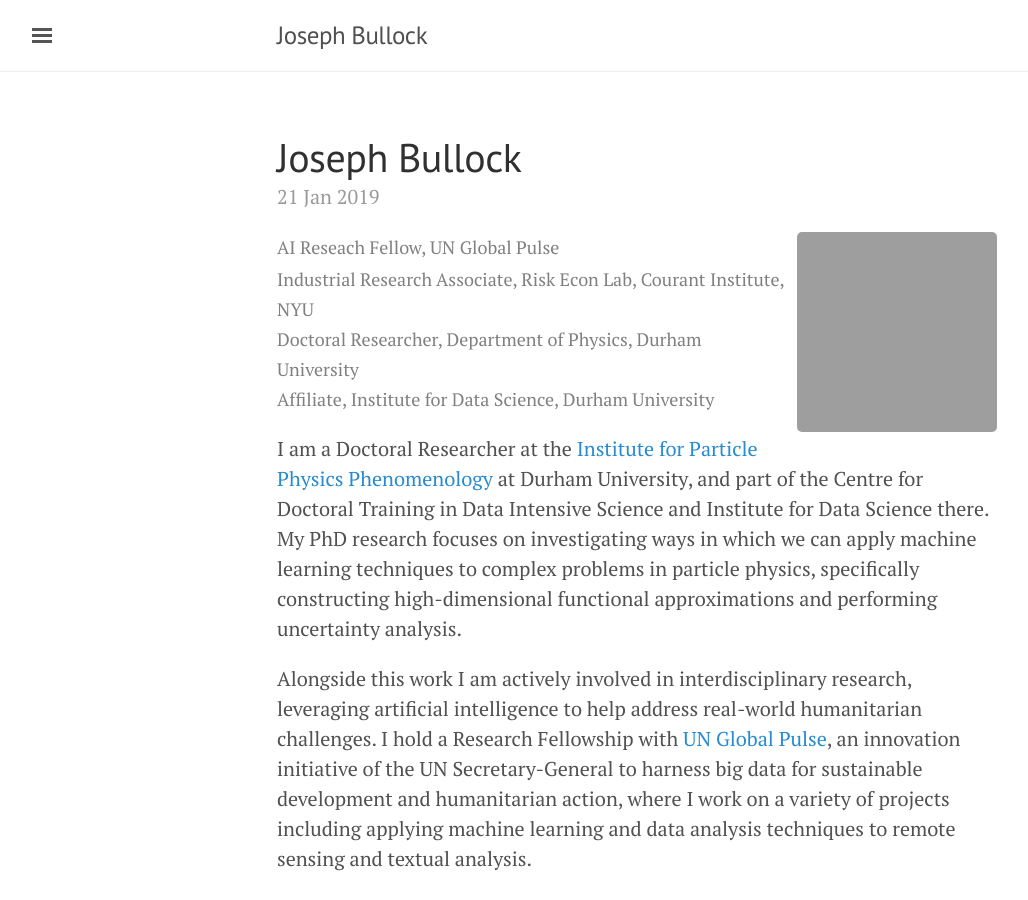
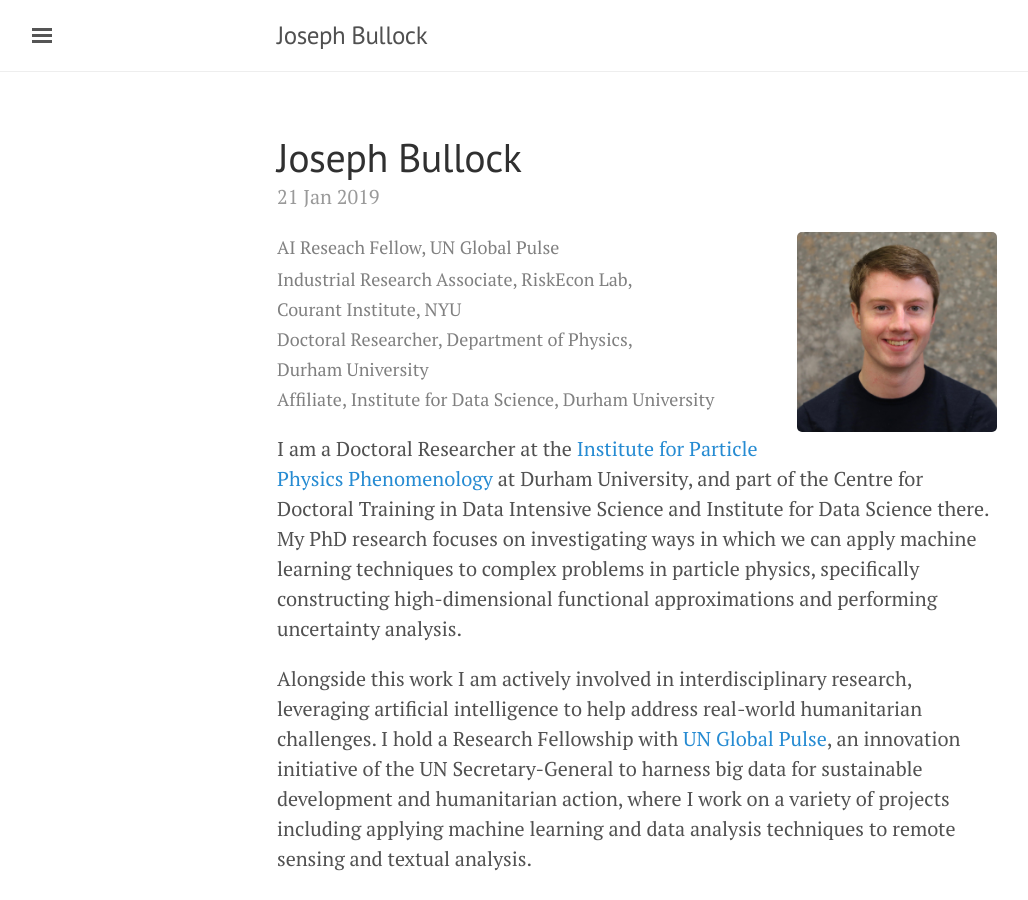
Before and after one commit to JosephPB/josephpb.github.io, a Jekyll site: the page built from _posts/2019-01-21-introducing-UNGA.md, in a window 1280 px wide and 900 px high. Shown: the whole window, without its empty margins (3-1031 px from the left). Built offline with Jekyll 4.4.1, drawn with Linux system fonts in a browser that asks for light colours.

Commit message:
adding profile picture

```diff
--- a/_posts/2019-01-21-introducing-UNGA.md
+++ b/_posts/2019-01-21-introducing-UNGA.md
@@ -3,11 +3,11 @@
 title: Joseph Bullock
 ---
 <kbd><img style="float: right; margin-left: 10px;" width="200"
-height="200" src="https://josephpb.github.io/images/J\ Bullock.jpg"></kbd>
+height="200" src="https://josephpb.github.io/images/J_Bullock.jpg"></kbd>
 <span style="color:grey;font-size: 0.9em">
 AI Reseach Fellow, UN Global Pulse<br/>
-Industrial Research Associate, Risk Econ Lab, Courant Institute, NYU<br/>
-Doctoral Researcher, Department of Physics, Durham University<br/>
+Industrial Research Associate, RiskEcon Lab, <br/>Courant Institute, NYU<br/>
+Doctoral Researcher, Department of Physics, <br/>Durham University<br/>
 Affiliate, Institute for Data Science, Durham University<br/>
 </span>
 
```
Also changed, not shown: images/J_Bullock.jpg (renamed from images/J Bullock.jpg).
